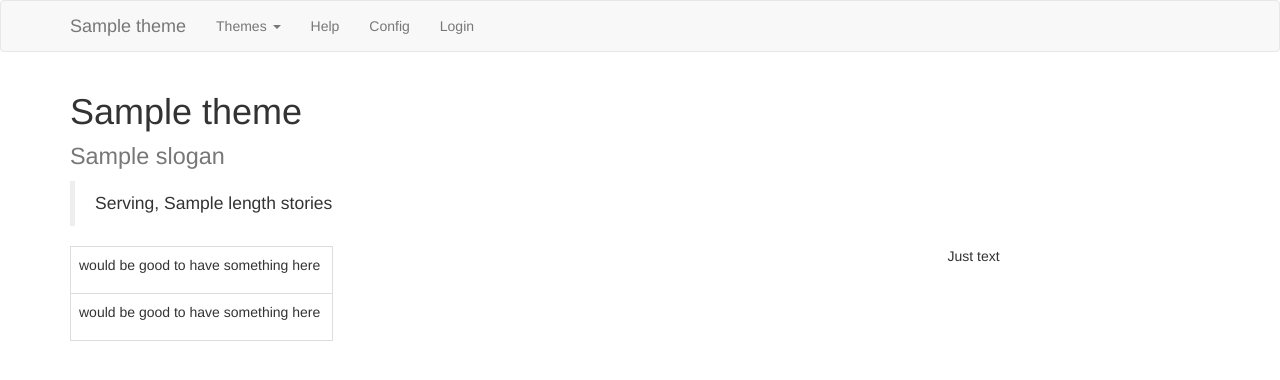
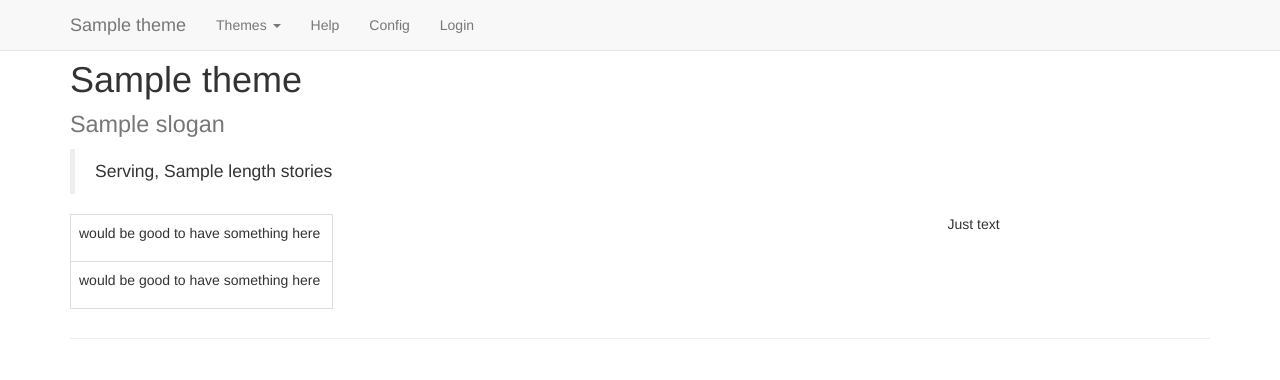
Before and after one commit to eduna75/news-reader, a Python web app: template app/templates/index.html in a window 1280 px wide. Shown: the top 380 px of the page. Run offline with Jinja, Linux system fonts and the light colour scheme; the template is opened without the code that fills it: most values are stand-ins (such as "Sample title", 1, 10 or a date in 2020); some libraries are stand-ins or nearby versions.

Commit message:
again small html cleanup

```diff
--- a/app/templates/header.html
+++ b/app/templates/header.html
@@ -1,4 +1,4 @@
-<div class="navbar navbar-default">
+<div class="navbar navbar-default navbar-fixed-top">
     <div class="container">
         <div class="navbar-header">
             {% for config in site_config %}
--- a/app/templates/index.html
+++ b/app/templates/index.html
@@ -4,6 +4,7 @@
 
 {% block content %}
     <div class="container">
+        <div class="page-header">
             {% for message in get_flashed_messages() %}
                 <div class="bs-component">
                     <div class="alert alert-dismissable alert-success">
@@ -64,7 +65,7 @@
                     <div class="col-md-6 col-lg-6">
                         <div class="list-group">
                             <div class="panel-group">
-                            {% for p in post[length:length -25:-1] %}
+                                {% for p in post[length:length -50:-1] %}
                                     <div class="panel panel-default">
                                         <div class="list-group-item" href="#{{ p.id }}"><h4>{{ p.title|safe }}</h4>
                                             <small>{{ p.time }}</small>
@@ -94,4 +95,5 @@
                 </div>
             </div>
         </div>
+    </div>
 {% endblock %}
```
Lines whose indentation alone changed are shown as unchanged.
